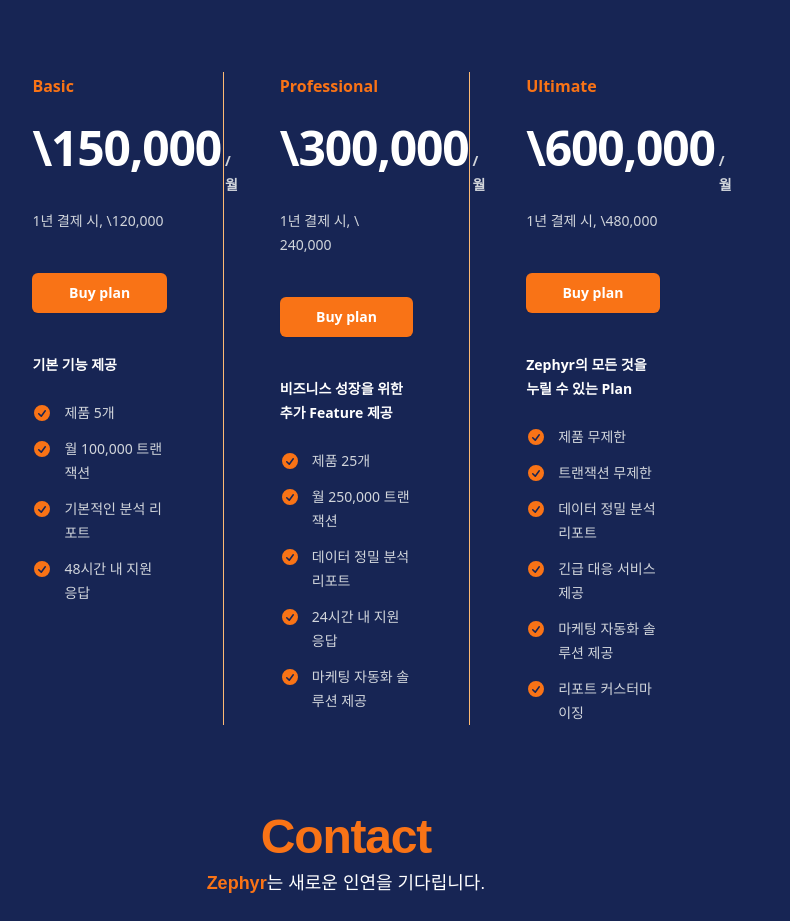
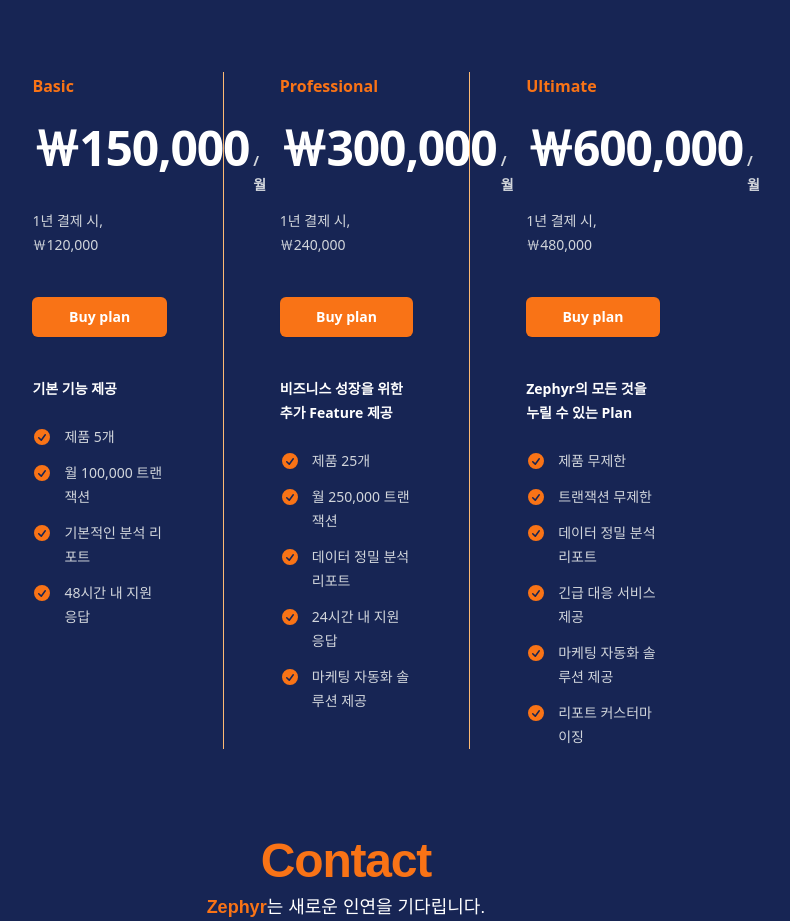
Before and after one commit to jratul/zephyr-meetup-2024, a Next.js app: page / in a window 1280 px wide. Shown: the part 2780-3701 px from the top of the page, without its empty margins (462-1252 px from the left). Built offline with nearby package versions, Linux system fonts and the light colour scheme; a web font is replaced by a local one.

Commit message:
fix won symbol

```diff
--- a/src/app/(sections)/Solution.tsx
+++ b/src/app/(sections)/Solution.tsx
@@ -5,7 +5,7 @@
     name: "Basic",
     id: "tier-basic",
     href: "#",
-    price: { monthly: "\\150,000", annually: "\\120,000" },
+    price: { monthly: "150,000", annually: "120,000" },
     description: "기본 기능 제공",
     features: [
       "제품 5개",
@@ -18,7 +18,7 @@
     name: "Professional",
     id: "tier-professional",
     href: "#",
-    price: { monthly: "\\300,000", annually: "\\ 240,000" },
+    price: { monthly: "300,000", annually: "240,000" },
     description: "비즈니스 성장을 위한 추가 Feature 제공",
     features: [
       "제품 25개",
@@ -32,7 +32,7 @@
     name: "Ultimate",
     id: "tier-ultimate",
     href: "#",
-    price: { monthly: "\\600,000", annually: "\\480,000" },
+    price: { monthly: "600,000", annually: "480,000" },
     description: "Zephyr의 모든 것을 누릴 수 있는 Plan",
     features: [
       "제품 무제한",
@@ -74,14 +74,14 @@
                 </h3>
                 <p className="mt-6 flex items-baseline gap-x-1">
                   <span className="text-5xl font-bold tracking-tight text-white">
-                    {tier.price.monthly}
+                    &#65510;{tier.price.monthly}
                   </span>
                   <span className="text-sm font-semibold leading-6 text-gray-300">
                     /월
                   </span>
                 </p>
                 <p className="mt-3 text-sm leading-6 text-gray-300">
-                  1년 결제 시, {tier.price.annually}
+                  1년 결제 시, &#65510;{tier.price.annually}
                 </p>
                 <a
                   aria-describedby={tier.id}
```
